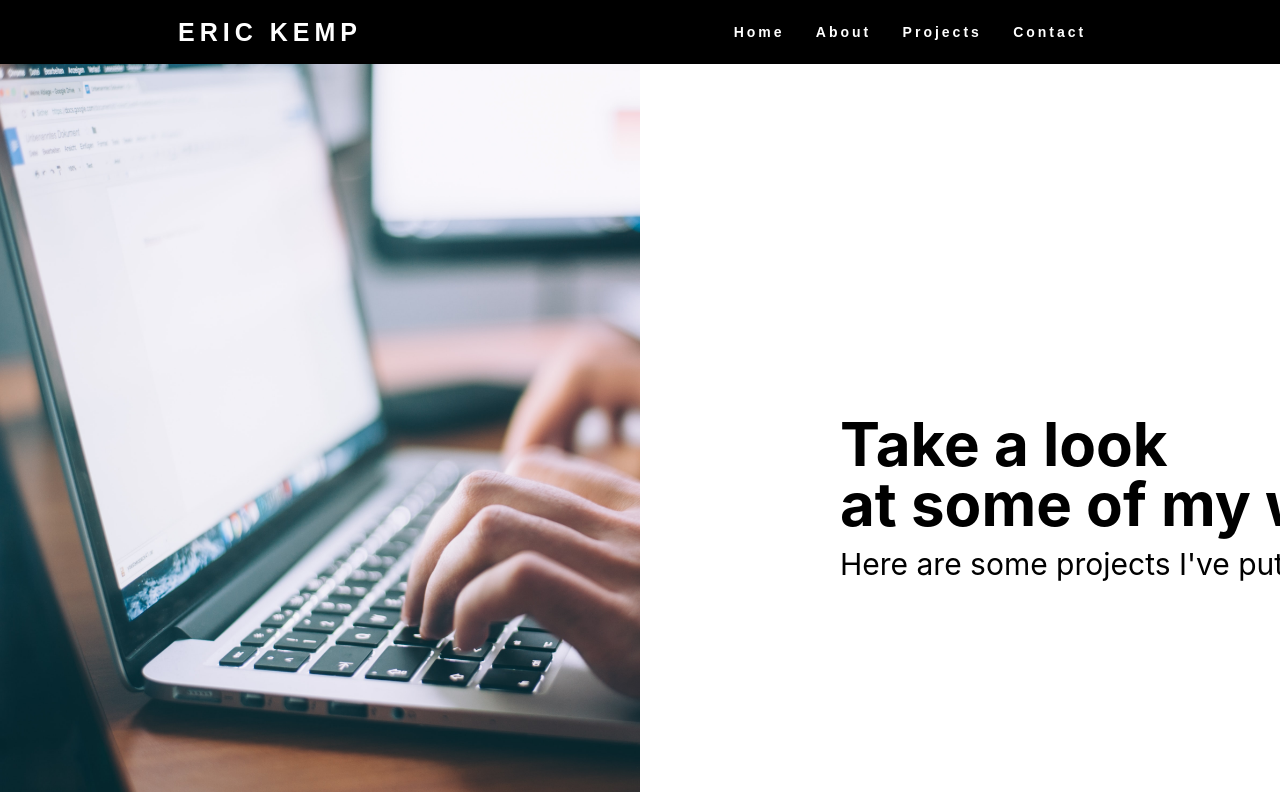
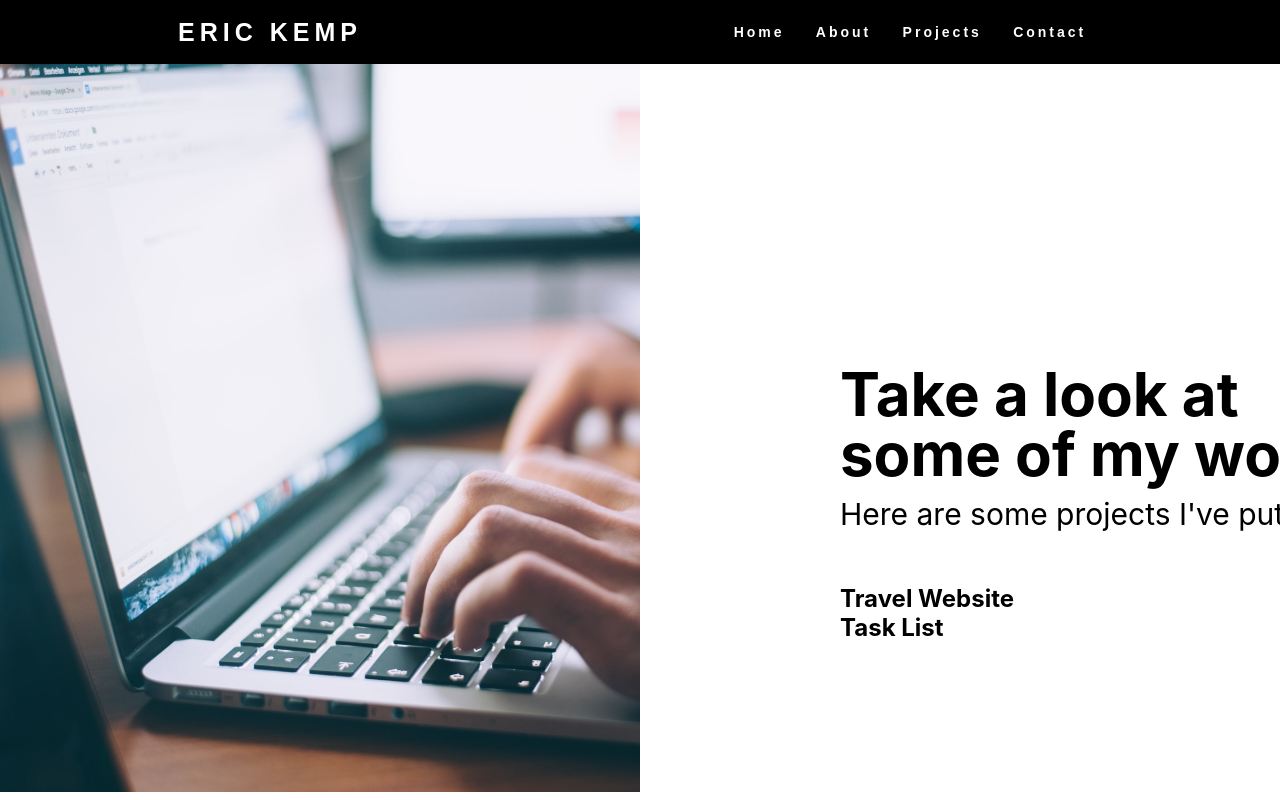
Before and after one commit to erickemp84/ReactPortfolio, a React (Create React App) app: page /projects in a window 1280 px wide. Shown: the top 800 px of the page. Built offline with nearby package versions, Linux system fonts and the light colour scheme.

Commit message:
made some visual improvements

```diff
--- a/src/App.css
+++ b/src/App.css
@@ -26,9 +26,6 @@ nav {
   display: flex;
   justify-content: space-around;
   width: 30%;
-}
-
-.nav-links {
   list-style: none;
 }
 
@@ -38,6 +35,13 @@ nav {
   letter-spacing: 3px;
   font-weight: bold;
   font-size: 14px;
+  height: 30px;
+  width: 30px;
+  transition: .3s;
+}
+
+.nav-links a:hover {
+  color: rgb(97, 199, 199);
 }
 
 .burger {
@@ -144,6 +148,32 @@ nav {
   line-height: 60px;
 }
 
+.home-text h1 {
+  animation: fadeIn 2s ease;
+}
+
+.home-text h3 {
+  animation: fadeInDelay 2s ease;
+}
+
+@keyframes fadeIn {
+  0% {
+    opacity: 0;
+  }
+  100% {
+    opacity: 1;
+  }
+}
+
+@keyframes fadeInDelay {
+  0%, 75% {
+    opacity: 0;
+  }
+  100% {
+    opacity: 1;
+  }
+}
+
 /*This is where the home section ends. */
 
 /*This is where the About section starts. */
@@ -177,11 +207,21 @@ nav {
   margin-left: 120px;
   font-size: 30px;
   line-height: 70px;
+  animation: fadeIn 2s ease;
 }
 
 .about-text p {
   line-height: 35px;
   margin-top: 20px;
+}
+
+@keyframes fadeIn {
+  0% {
+    opacity: 0;
+  }
+  100% {
+    opacity: 1;
+  }
 }
 
 /*This is where the About section ends. */
@@ -213,15 +253,40 @@ nav {
 
 .projects-text {
   width: 600px;
-  margin-top: 350px;
+  margin-top: 300px;
   margin-left: 200px;
   font-size: 30px;
   line-height: 60px;
+  animation: fadeIn 2s ease;
 }
 
 .project-text p {
   line-height: 35px;
   margin-top: 20px;
+}
+
+@keyframes fadeIn {
+  0% {
+    opacity: 0;
+  }
+  100% {
+    opacity: 1;
+  }
+}
+
+.project-links {
+  margin-left: 200px;
+  margin-top: 40px;
+}
+
+.project-links a {
+  text-decoration: none;
+  color: black;
+  transition: .3s;
+}
+
+.project-links a:hover {
+  color: teal;
 }
 
 /*This is where the Projects section ends. */
@@ -259,6 +324,7 @@ nav {
   margin-left: 250px;
   font-size: 30px;
   line-height: 60px;
+  animation: fadeIn 2s ease;
 }
 
 .contact-text p {
@@ -266,4 +332,13 @@ nav {
   margin-top: 20px;
 }
 
+@keyframes fadeIn {
+  0% {
+    opacity: 0;
+  }
+  100% {
+    opacity: 1;
+  }
+}
+
 /*This is where the Contact section ends. */
--- a/src/Components/Projects.js
+++ b/src/Components/Projects.js
@@ -11,9 +11,13 @@ const Projects = () => {
             </div>
         <div className="projects-right">
             <div className="projects-text">
-                <h1>Take a look</h1>
-                <h1>at some of my work.</h1>
+                <h1>Take a look at</h1>
+                <h1>some of my work.</h1>
                 <p>Here are some projects I've put together.</p>
+            </div>
+            <div className="project-links">
+                <h2><a href="https://jolly-jackson-1789b0.netlify.app/">Travel Website</a></h2>
+                <h2><a href="https://mystifying-bassi-cfd103.netlify.app/">Task List</a></h2>
             </div>
         </div>
         </div>
```
